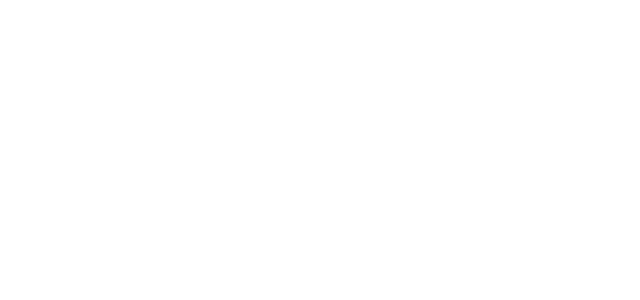
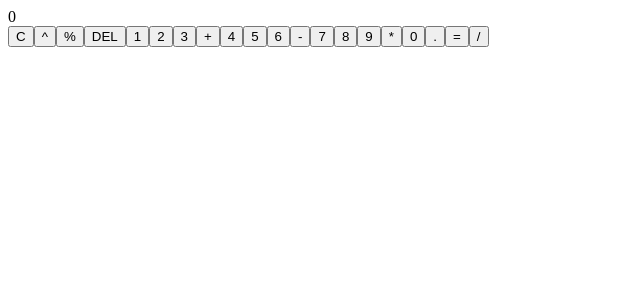
Before and after one commit to adeng45/calculator, a React (Create React App) app: page / in a window 1280 px wide. Shown: the top 300 px of the page, without its empty margins (0-640 px from the left). Built offline with nearby package versions, Linux system fonts and the light colour scheme.

Commit message:
added buttons

```diff
--- a/src/App.js
+++ b/src/App.js
@@ -1,9 +1,48 @@
 function App() {
+
+  const sideOps = ["+", "-", "*"];
+
+  const generate = () => {
+
+    const buttons = [];
+
+    for (let i = 0; i < 3; i++) {
+      for (let j = 1; j < 4; j++) {
+        buttons.push(
+          <button key={3 * i + j}>{3 * i + j}</button>
+        )
+      }
+      buttons.push(
+        <button key={sideOps[i]}>{sideOps[i]}</button>
+      )
+    }
+
+    return buttons;
+  }
+
   return (
     <div className="App">
+      <div className="calculator">
+        <div className="display">
+          0
+        </div>
 
+        <button>C</button>
+        <button>^</button>
+        <button>%</button>
+        <button>DEL</button>
+
+        {generate()}
+
+        <button>0</button>
+        <button>.</button>
+        <button>=</button>
+        <button>/</button>
+
+      </div>
     </div>
   );
 }
 
+
 export default App;
```
